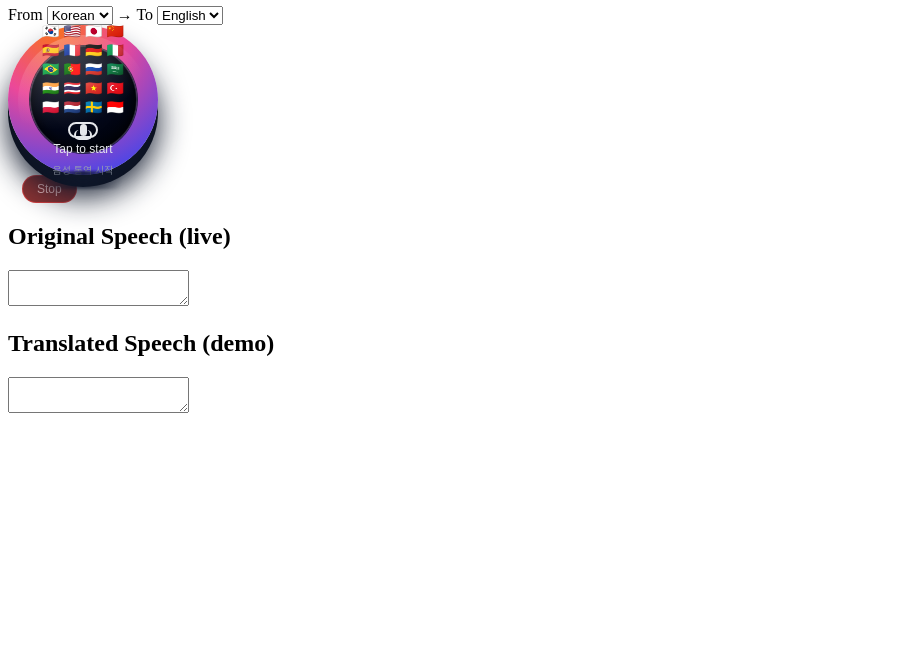
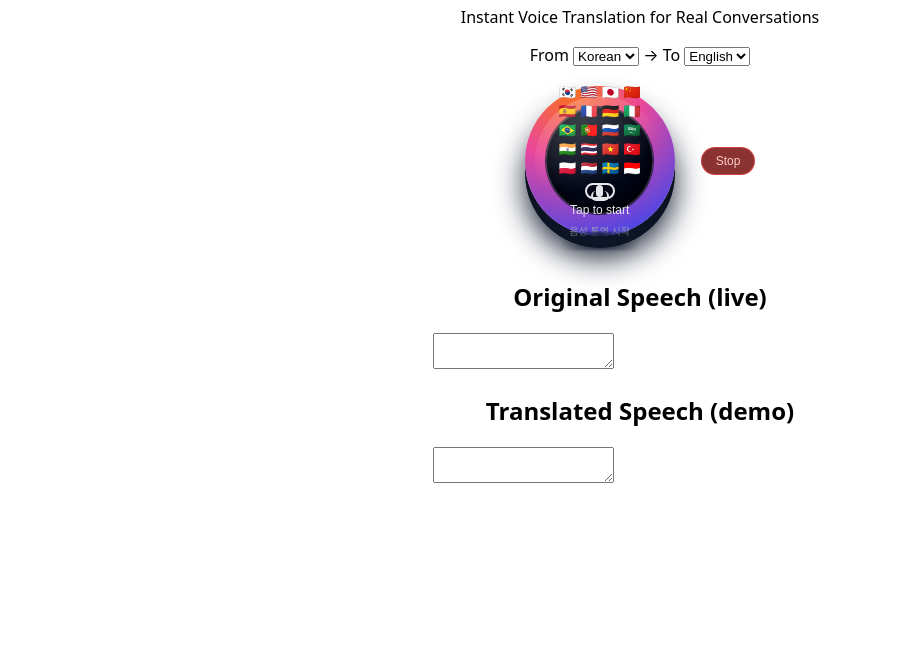
Before and after one commit to bggflower3637-bot/atom-interpreter-webapp, a plain HTML site: page index.html in a window 1280 px wide. Shown: the part 134-800 px from the top of the page, without its empty margins (0-910 px from the left). Drawn offline with Linux system fonts and the light colour scheme.

Commit message:
Update style.css

```diff
--- a/style.css
+++ b/style.css
@@ -224,3 +224,38 @@
   font-size: 12px;
   cursor: pointer;
 }
+
+/* ==== 레이아웃 정리: 전체 중앙 정렬 ==== */
+
+/* 페이지 전체를 가운데 정렬 */
+body {
+  margin: 0;
+  padding: 32px 16px;
+  font-family: system-ui, -apple-system, BlinkMacSystemFont, "Segoe UI", sans-serif;
+  display: flex;
+  flex-direction: column;
+  align-items: center;   /* 가로 기준 가운데 정렬 */
+}
+
+/* 상단 제목/설명 가운데 정렬 */
+header, h1, h2, h3 {
+  text-align: center;
+}
+
+/* From / To, Start/Stop 있는 줄을 가운데 정렬 */
+.controls {
+  display: flex;
+  flex-direction: column;
+  align-items: center;
+  gap: 8px;
+  margin-bottom: 20px;
+}
+
+/* Start(큰 동그라미) + Stop 버튼 줄 가운데 정렬 */
+.button-group {
+  display: flex;
+  align-items: center;
+  justify-content: center;
+  gap: 12px;
+  margin: 12px 0 24px;
+}
```
